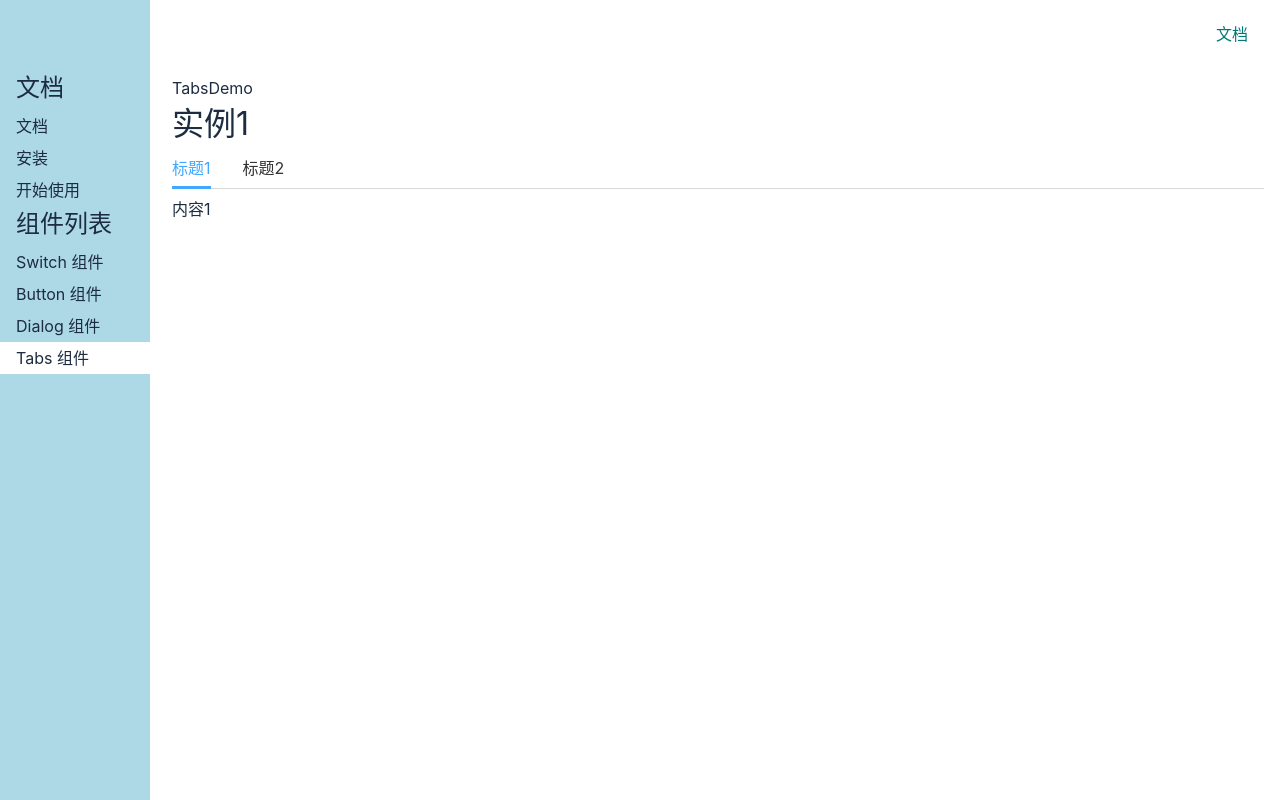
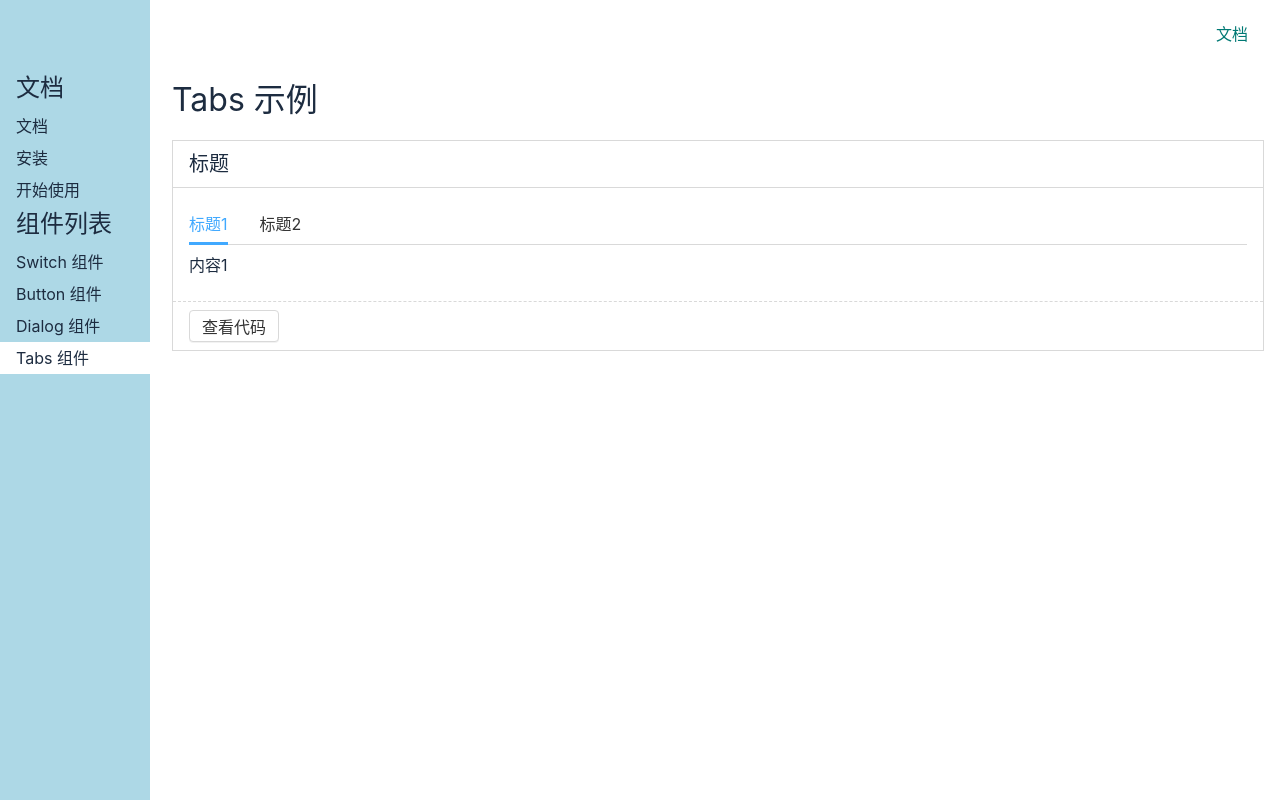
Before and after one commit to hlccare/aki-ui, a Vue app: page /#/doc/tabs in a window 1280 px wide. Built offline with nearby package versions, Linux system fonts and the light colour scheme.

Commit message:
修改TabsDemo

```diff
--- a/src/components/ButtonDemo.vue
+++ b/src/components/ButtonDemo.vue
@@ -1,6 +1,6 @@
 <template>
   <div>
-    <div>Button 示例</div>
+    <h1>Button 示例</h1>
     <Demo :component="Button1Demo" />
     <Demo :component="Button2Demo" />
     <Demo :component="Button3Demo" />
--- a/src/components/DIalogDemo.vue
+++ b/src/components/DIalogDemo.vue
@@ -1,20 +1,21 @@
 <template>
-<div>
-    <div>Dialog 示例</div>
+  <div>
+    <h1>Dialog 示例</h1>
     <Demo :component="Dialog1Demo" />
     <Demo :component="Dialog2Demo" />
   </div>
 </template>
 <script lang='ts'>
-import Dialog1Demo from './Dialog1.demo.vue'
-import Dialog2Demo from './Dialog2.demo.vue'
-import Demo from './Demo.vue';
+import Dialog1Demo from "./Dialog1.demo.vue";
+import Dialog2Demo from "./Dialog2.demo.vue";
+import Demo from "./Demo.vue";
 export default {
-  components: { Dialog1Demo,Dialog2Demo, Demo },
-  setup(){
-    return{
-      Dialog1Demo,Dialog2Demo
-    }
-  }
+  components: { Dialog1Demo, Dialog2Demo, Demo },
+  setup() {
+    return {
+      Dialog1Demo,
+      Dialog2Demo,
+    };
+  },
 };
 </script>
--- /dev/null
+++ b/src/components/Tabs1.demo.vue
@@ -0,0 +1,25 @@
+<demo>
+常规使用
+</demo>
+<template>
+  <Tabs v-model:selected="x">
+    <Tab title="标题1">内容1</Tab>
+    <Tab title="标题2">内容2</Tab>
+  </Tabs>
+</template>
+<script lang="ts">
+import Tabs from "../lib/Tabs.vue";
+import Tab from "../lib/Tab.vue";
+import { ref } from "vue";
+
+export default {
+  components: {
+    Tabs,
+    Tab,
+  },
+  setup() {
+    const x = ref("标题1");
+    return { x };
+  },
+};
+</script>
--- a/src/components/TabsDemo.vue
+++ b/src/components/TabsDemo.vue
@@ -1,25 +1,17 @@
 <template>
-    <div>
-        TabsDemo
-    </div>
-    <h1>实例1</h1>
-    <Tabs v-model:selected='x'>
-        <Tab title="标题1">内容1</Tab>
-        <Tab title="标题2">内容2</Tab>
-    </Tabs>
+  <h1>Tabs 示例</h1>
+  <Demo :component="Tabs1Demo" />
 </template>
 <script lang="ts">
-import Tabs from '../lib/Tabs.vue'
-import Tab from '../lib/Tab.vue'
-import { ref } from 'vue'
+import Tabs1Demo from "../components/Tabs1.demo.vue";
+import Demo from "./Demo.vue";
 
 export default {
-    components:{
-        Tabs, Tab
-    },
-    setup(){
-        const x = ref('标题1')
-        return {x}
-    }
-}
+  components: {
+    Demo,
+  },
+  setup() {
+    return { Tabs1Demo };
+  },
+};
 </script>
```
